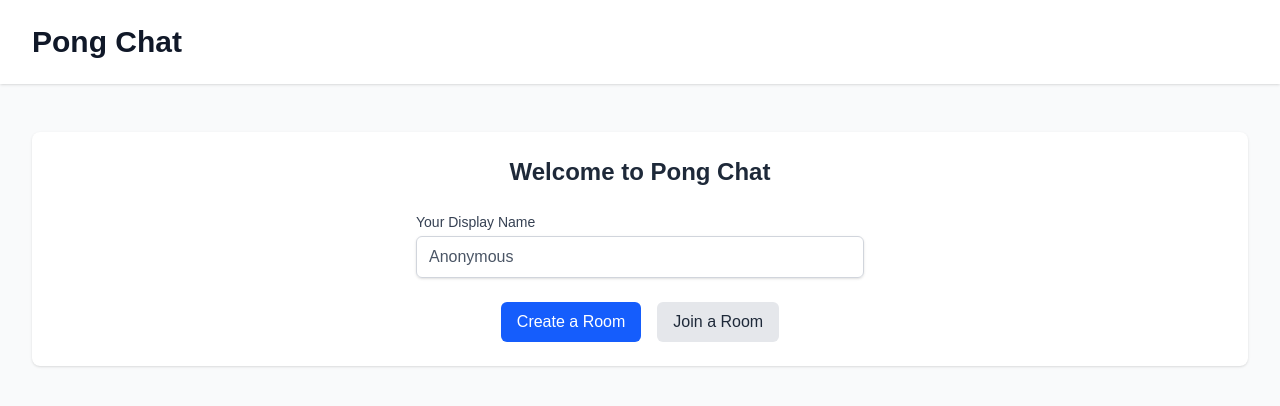
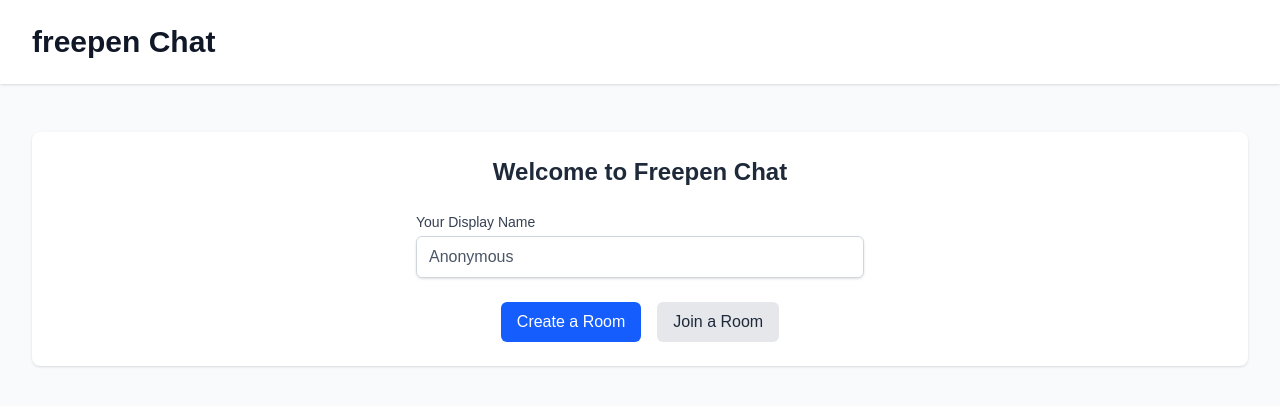
Before and after one commit to AshkanYarmoradi/freepen, a Next.js app: page / in a window 1280 px wide. Shown: the top 406 px of the page. Built offline with nearby package versions, Linux system fonts and the light colour scheme; no server answers.

Commit message:
Rename project from `pong` to `freepen`, update all references across files, and adjust related configurations.

```diff
--- a/next.config.ts
+++ b/next.config.ts
@@ -45,7 +45,7 @@ const nextConfig: NextConfig = {
           {
             key: 'Access-Control-Allow-Origin',
             value: process.env.NODE_ENV === 'production'
-              ? process.env.NEXT_PUBLIC_SITE_URL || 'https://pong.health'
+              ? process.env.NEXT_PUBLIC_SITE_URL || 'https://freepen.net'
               : 'http://localhost:3000',
           },
           {
--- a/package.json
+++ b/package.json
@@ -1,5 +1,5 @@
 {
-  "name": "pong",
+  "name": "freepen",
   "version": "0.1.0",
   "private": true,
   "scripts": {
--- a/src/app/layout.tsx
+++ b/src/app/layout.tsx
@@ -14,7 +14,7 @@ const geistMono = Geist_Mono({
 });
 
 export const metadata: Metadata = {
-  title: "Pong - Secure Chat Rooms",
+  title: "freepen - Secure Chat Rooms",
   description: "A secure chat application with private rooms",
 };
 
--- a/src/app/page.tsx
+++ b/src/app/page.tsx
@@ -25,7 +25,7 @@ export default function Home() {
     <div className="min-h-screen bg-gray-50">
       <header className="bg-white shadow">
         <div className="max-w-7xl mx-auto py-6 px-4 sm:px-6 lg:px-8">
-          <h1 className="text-3xl font-bold text-gray-900">Pong Chat</h1>
+          <h1 className="text-3xl font-bold text-gray-900">freepen Chat</h1>
         </div>
       </header>
 
@@ -33,7 +33,7 @@ export default function Home() {
         <div className="px-4 py-6 sm:px-0">
           <div className="bg-white overflow-hidden shadow rounded-lg">
             <div className="px-4 py-5 sm:p-6">
-              <h2 className="text-2xl font-semibold text-gray-800 mb-6 text-center">Welcome to Pong Chat</h2>
+              <h2 className="text-2xl font-semibold text-gray-800 mb-6 text-center">Welcome to Freepen Chat</h2>
 
               <div className="max-w-md mx-auto">
                 <div className="mb-6">
--- a/src/contexts/UserContext.tsx
+++ b/src/contexts/UserContext.tsx
@@ -14,8 +14,8 @@ interface UserContextType {
 const UserContext = createContext<UserContextType | undefined>(undefined);
 
 // Keys for storing data in localStorage
-const AUTHENTICATED_ROOMS_KEY = 'pong_authenticated_rooms';
-const USER_NAME_KEY = 'pong_user_name';
+const AUTHENTICATED_ROOMS_KEY = 'freepen_authenticated_rooms';
+const USER_NAME_KEY = 'freepen_user_name';
 
 export function UserProvider({ children }: { children: ReactNode }) {
   const [userName, setUserName] = useState<string>('Anonymous');
--- a/src/lib/session.ts
+++ b/src/lib/session.ts
@@ -21,7 +21,7 @@ export const sessionOptions = {
     // In production, throw an error if SESSION_SECRET is not set
     throw new Error('SESSION_SECRET environment variable must be set in production');
   })(),
-  cookieName: 'pong_session',
+  cookieName: 'freepen_session',
   cookieOptions: {
     // Always set secure to true unless explicitly in development
     secure: process.env.NODE_ENV === 'production' || process.env.NODE_ENV !== 'development',
```
Also changed, not shown: 2 other files (tests, documents, lock files or other folders).
